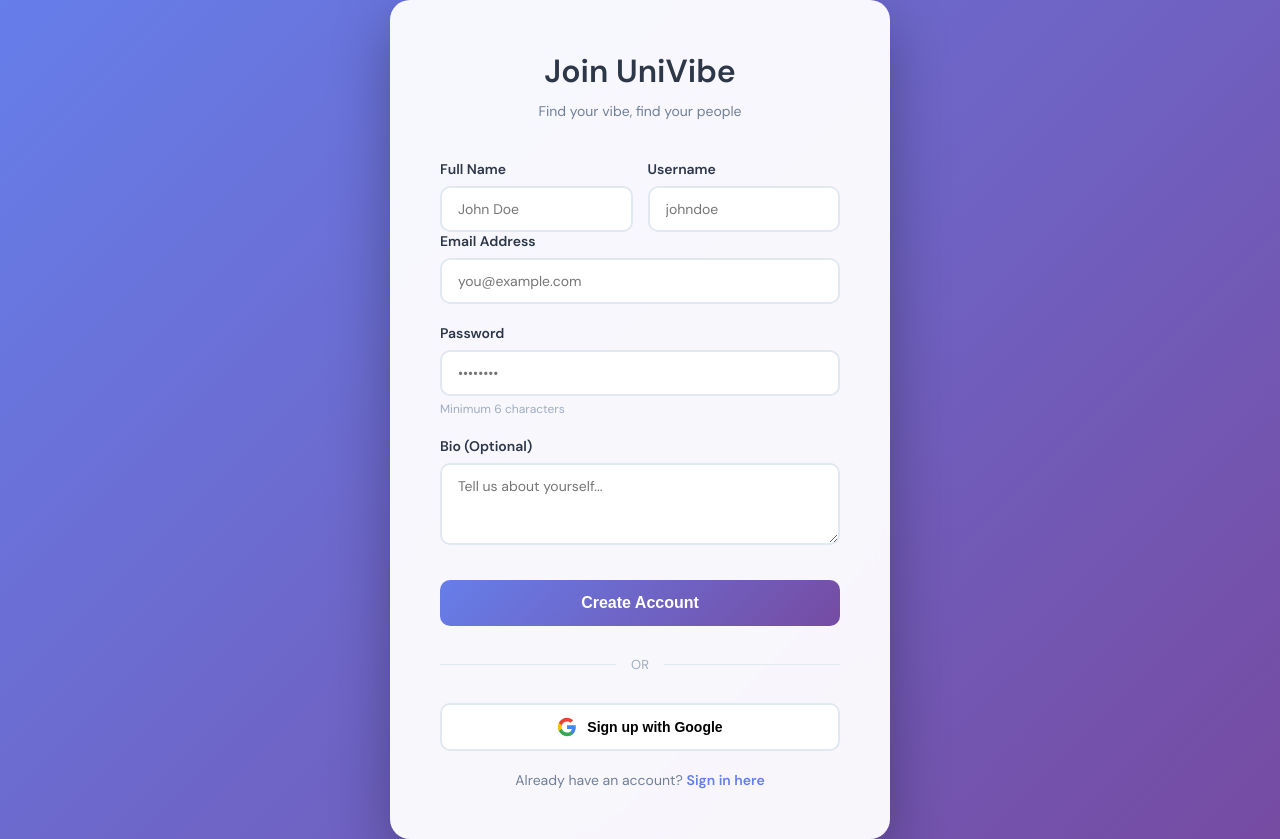
After one commit to venkat-karthik/uni-vibe, a Flask app: template templates/register.html in a window 1280 px wide. The commit adds this page. Run offline with Flask 3, Linux system fonts and the light colour scheme; the template is opened without the code that fills it, so the values that code supplies are empty; some libraries are stand-ins or nearby versions.

Commit message:
Fix login and register pages - now rendering correctly
- Login page: Standalone HTML with Google Sign-In button working
- Register page: Standalone HTML with Google Sign-Up button working
- Both pages display correctly with modern glassmorphism design
- Firebase authentication module loading properly
- Pages no longer extending base.html template

```diff
--- /dev/null
+++ b/templates/register.html
@@ -0,0 +1,130 @@
+<!DOCTYPE html>
+<html lang="en">
+<head>
+  <meta charset="UTF-8">
+  <meta name="viewport" content="width=device-width, initial-scale=1.0">
+  <title>Sign Up - UniVibe</title>
+  <link href="https://fonts.googleapis.com/css2?family=DM+Sans:wght@300;400;500;600&display=swap" rel="stylesheet"/>
+  <style>
+    * { margin: 0; padding: 0; box-sizing: border-box; }
+    body { background: linear-gradient(135deg, #667eea 0%, #764ba2 100%); min-height: 100vh; display: flex; align-items: center; justify-content: center; font-family: 'DM Sans', sans-serif; }
+    .register-container { background: rgba(255, 255, 255, 0.95); backdrop-filter: blur(10px); border-radius: 20px; box-shadow: 0 20px 60px rgba(0, 0, 0, 0.3); padding: 50px; width: 100%; max-width: 500px; animation: slideUp 0.6s ease-out; }
+    @keyframes slideUp { from { opacity: 0; transform: translateY(30px); } to { opacity: 1; transform: translateY(0); } }
+    .register-header { text-align: center; margin-bottom: 40px; }
+    .register-header h1 { font-size: 32px; font-weight: 700; color: #2d3748; margin: 0 0 10px 0; }
+    .register-header p { color: #718096; font-size: 14px; margin: 0; }
+    .form-group { margin-bottom: 20px; }
+    .form-group label { display: block; font-weight: 600; color: #2d3748; margin-bottom: 8px; font-size: 14px; }
+    .form-group input, .form-group textarea { width: 100%; padding: 12px 16px; border: 2px solid #e2e8f0; border-radius: 10px; font-size: 14px; font-family: 'DM Sans', sans-serif; transition: all 0.3s ease; box-sizing: border-box; }
+    .form-group input:focus, .form-group textarea:focus { outline: none; border-color: #667eea; box-shadow: 0 0 0 3px rgba(102, 126, 234, 0.1); }
+    .form-row { display: grid; grid-template-columns: 1fr 1fr; gap: 15px; }
+    .form-row .form-group { margin-bottom: 0; }
+    .register-btn { width: 100%; padding: 14px; background: linear-gradient(135deg, #667eea 0%, #764ba2 100%); color: white; border: none; border-radius: 10px; font-weight: 600; font-size: 16px; cursor: pointer; transition: all 0.3s ease; margin-top: 10px; }
+    .register-btn:hover { transform: translateY(-2px); box-shadow: 0 10px 20px rgba(102, 126, 234, 0.3); }
+    .divider { display: flex; align-items: center; margin: 30px 0; }
+    .divider::before, .divider::after { content: ''; flex: 1; height: 1px; background: #e2e8f0; }
+    .divider span { padding: 0 15px; font-size: 13px; color: #a0aec0; }
+    .google-btn { width: 100%; padding: 12px; background: white; border: 2px solid #e2e8f0; border-radius: 10px; font-weight: 600; font-size: 14px; cursor: pointer; transition: all 0.3s ease; display: flex; align-items: center; justify-content: center; gap: 10px; }
+    .google-btn:hover { border-color: #667eea; background: #f7fafc; }
+    .login-link { text-align: center; margin-top: 20px; font-size: 14px; color: #718096; }
+    .login-link a { color: #667eea; text-decoration: none; font-weight: 600; }
+    .error-message { background: #fed7d7; color: #c53030; padding: 12px; border-radius: 8px; margin-bottom: 20px; font-size: 14px; display: none; }
+    .error-message.show { display: block; }
+    .loading { display: none; text-align: center; color: #667eea; font-size: 14px; }
+    .loading.show { display: block; }
+    .password-hint { font-size: 12px; color: #a0aec0; margin-top: 5px; }
+  </style>
+</head>
+<body>
+  <div class="register-container">
+    <div class="register-header">
+      <h1>Join UniVibe</h1>
+      <p>Find your vibe, find your people</p>
+    </div>
+    <div class="error-message" id="errorMessage"></div>
+    <div class="loading" id="loadingMessage">Creating your account...</div>
+    <form id="registerForm">
+      <div class="form-row">
+        <div class="form-group">
+          <label for="fullName">Full Name</label>
+          <input type="text" id="fullName" name="fullName" placeholder="John Doe" required>
+        </div>
+        <div class="form-group">
+          <label for="username">Username</label>
+          <input type="text" id="username" name="username" placeholder="johndoe" required>
+        </div>
+      </div>
+      <div class="form-group">
+        <label for="email">Email Address</label>
+        <input type="email" id="email" name="email" placeholder="you@example.com" required>
+      </div>
+      <div class="form-group">
+        <label for="password">Password</label>
+        <input type="password" id="password" name="password" placeholder="••••••••" required>
+        <div class="password-hint">Minimum 6 characters</div>
+      </div>
+      <div class="form-group">
+        <label for="bio">Bio (Optional)</label>
+        <textarea id="bio" name="bio" placeholder="Tell us about yourself..." rows="3" style="resize: vertical;"></textarea>
+      </div>
+      <button type="submit" class="register-btn">Create Account</button>
+    </form>
+    <div class="divider"><span>OR</span></div>
+    <button type="button" class="google-btn" id="googleSignUpBtn">
+      <svg width="20" height="20" viewBox="0 0 24 24" fill="none" xmlns="http://www.w3.org/2000/svg">
+        <path d="M22.56 12.25c0-.78-.07-1.53-.2-2.25H12v4.26h5.92c-.26 1.37-1.04 2.53-2.21 3.31v2.77h3.57c2.08-1.92 3.28-4.74 3.28-8.09z" fill="#4285F4"/>
+        <path d="M12 23c2.97 0 5.46-.98 7.28-2.66l-3.57-2.77c-.98.66-2.23 1.06-3.71 1.06-2.86 0-5.29-1.93-6.16-4.53H2.18v2.84C3.99 20.53 7.7 23 12 23z" fill="#34A853"/>
+        <path d="M5.84 14.09c-.22-.66-.35-1.36-.35-2.09s.13-1.43.35-2.09V7.07H2.18C1.43 8.55 1 10.22 1 12s.43 3.45 1.18 4.93l2.85-2.22.81-.62z" fill="#FBBC05"/>
+        <path d="M12 5.38c1.62 0 3.06.56 4.21 1.64l3.15-3.15C17.45 2.09 14.97 1 12 1 7.7 1 3.99 3.47 2.18 7.07l3.66 2.84c.87-2.6 3.3-4.53 6.16-4.53z" fill="#EA4335"/>
+      </svg>
+      <span>Sign up with Google</span>
+    </button>
+    <div class="login-link">
+      Already have an account? <a href="/login">Sign in here</a>
+    </div>
+  </div>
+  <script type="module">
+    import { registerWithEmail, signInWithGoogle } from '/static/js/firebase-auth.js';
+    const registerForm = document.getElementById('registerForm');
+    const googleSignUpBtn = document.getElementById('googleSignUpBtn');
+    const errorMessage = document.getElementById('errorMessage');
+    const loadingMessage = document.getElementById('loadingMessage');
+    registerForm.addEventListener('submit', async (e) => {
+      e.preventDefault();
+      errorMessage.classList.remove('show');
+      loadingMessage.classList.add('show');
+      const fullName = document.getElementById('fullName').value;
+      const username = document.getElementById('username').value;
+      const email = document.getElementById('email').value;
+      const password = document.getElementById('password').value;
+      const bio = document.getElementById('bio').value;
+      if (password.length < 6) {
+        errorMessage.textContent = 'Password must be at least 6 characters';
+        errorMessage.classList.add('show');
+        loadingMessage.classList.remove('show');
+        return;
+      }
+      const result = await registerWithEmail(email, password, fullName, username, bio);
+      if (result.success) {
+        window.location.href = '/dashboard';
+      } else {
+        errorMessage.textContent = result.error;
+        errorMessage.classList.add('show');
+        loadingMessage.classList.remove('show');
+      }
+    });
+    googleSignUpBtn.addEventListener('click', async () => {
+      errorMessage.classList.remove('show');
+      loadingMessage.classList.add('show');
+      const result = await signInWithGoogle();
+      if (result.success) {
+        window.location.href = '/dashboard';
+      } else {
+        errorMessage.textContent = result.error;
+        errorMessage.classList.add('show');
+        loadingMessage.classList.remove('show');
+      }
+    });
+  </script>
+</body>
+</html>
```
Also changed, not shown: templates/login.html (+26 -215 lines).
